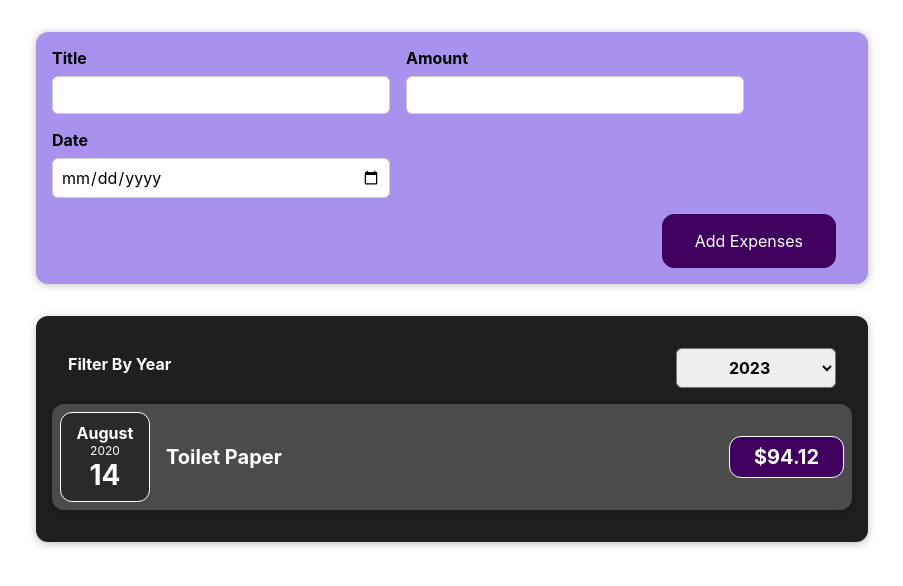
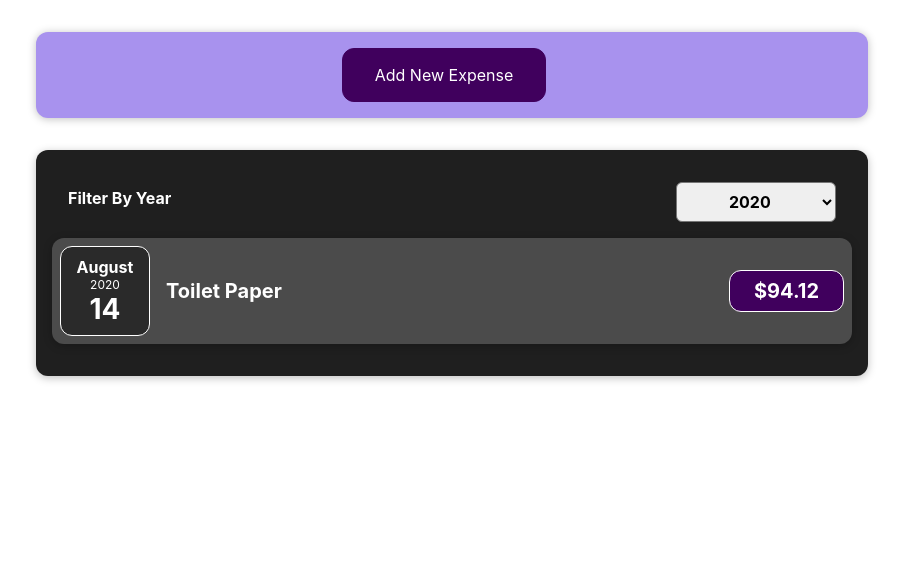
Before and after one commit to garimashingal/Projects, a React (Create React App) app in the folder React Projects/expense_list_app/: page / in a window 1280 px wide. Shown: the top 586 px of the page, without its empty margins (188-1091 px from the left). Built offline with nearby package versions, Linux system fonts and the light colour scheme.

Commit message:
Added new button in Form

```diff
--- a/React Projects/expense_list_app/src/components/NewExpense/ExpenseForm.js
+++ b/React Projects/expense_list_app/src/components/NewExpense/ExpenseForm.js
@@ -50,6 +50,7 @@
     setEnteredDate("");
     setEnteredTitle("");
   };
+
   return (
     <form onSubmit={submitHandler}>
       <div className="new-expense__controls">
@@ -82,8 +83,12 @@
           />
         </div>
       </div>
+
       <div className="new-expense__actions">
-        <button type="submit">Add Expenses</button>
+        <button type="button" onClick={props.onCancel}>
+          Cancel
+        </button>
+        <button type="submit">Add Expense</button>
       </div>
     </form>
   );
--- a/React Projects/expense_list_app/src/components/NewExpense/ExpensesFilter.js
+++ b/React Projects/expense_list_app/src/components/NewExpense/ExpensesFilter.js
@@ -10,7 +10,7 @@
     <div className="expenses-filter">
       <div className="expenses-filter__control">
         <label>Filter By Year</label>
-        <select onChange={filterChangeHandler}>
+        <select defaultValue="2020" onChange={filterChangeHandler}>
           <option>2023</option>
           <option>2022</option>
           <option>2021</option>
--- a/React Projects/expense_list_app/src/components/NewExpense/NewExpense.js
+++ b/React Projects/expense_list_app/src/components/NewExpense/NewExpense.js
@@ -3,17 +3,36 @@
 import "./NewExpense.css";
 
 function NewExpense(props) {
+  const [isEditing, setIsEditing] = useState(false);
+
   const newExpenseDataHandler = (newExpenseData) => {
     const expenseData = {
       ...newExpenseData,
       id: Math.random().toString(),
     };
     props.onAddExpense(expenseData);
+    setIsEditing(false);
+  };
+
+  const startEditingHandler = () => {
+    setIsEditing(true);
+  };
+
+  const stopEditingHandler = () => {
+    setIsEditing(false);
   };
 
   return (
     <div className="new-expense">
-      <ExpenseForm onSaveExpenseData={newExpenseDataHandler} />
+      {!isEditing && (
+        <button onClick={startEditingHandler}>Add New Expense</button>
+      )}
+      {isEditing && (
+        <ExpenseForm
+          onSaveExpenseData={newExpenseDataHandler}
+          onCancel={stopEditingHandler}
+        />
+      )}
     </div>
   );
 }
```
Also changed, not shown: React Projects/expense_list_app/src/components/Expenses/ExpenseItem.js (+0 -7 lines).
